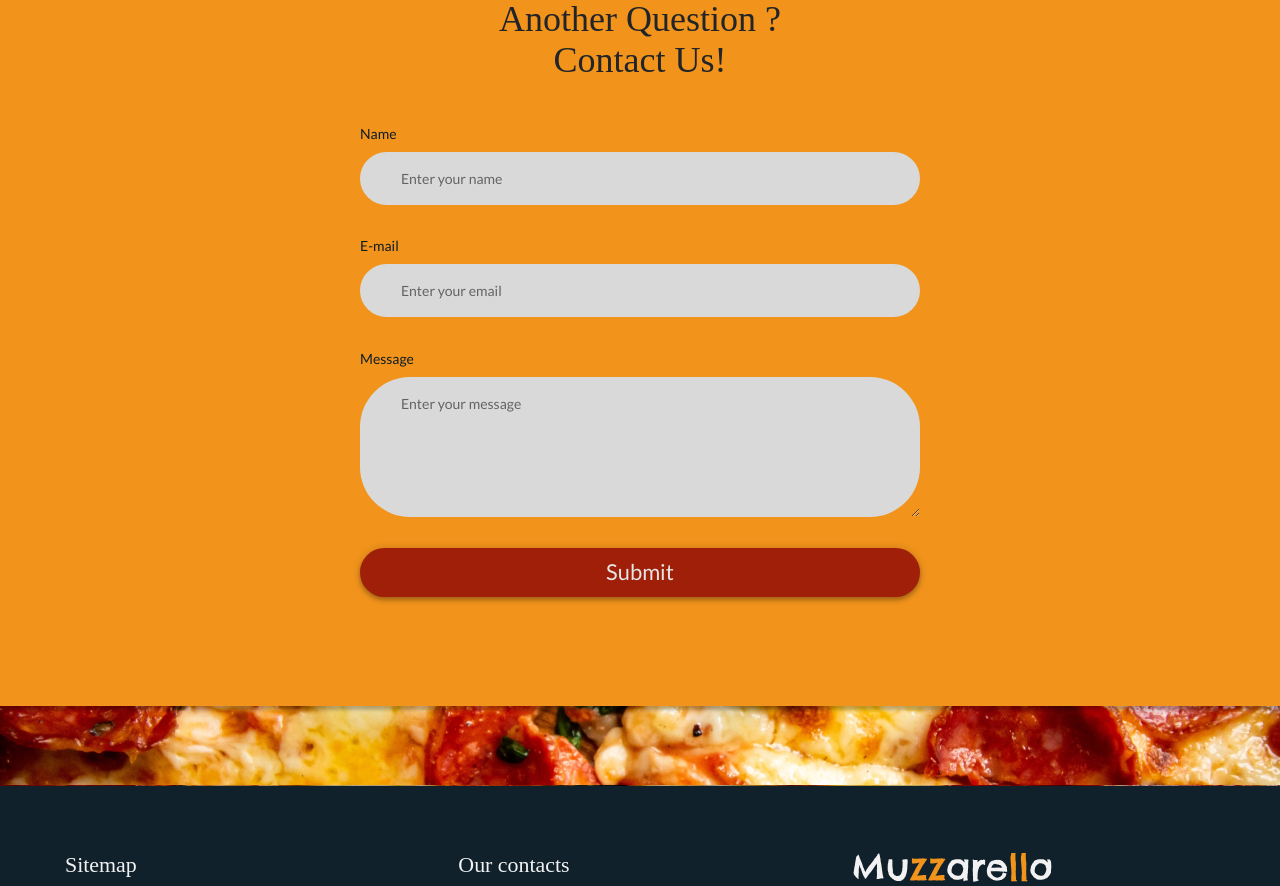
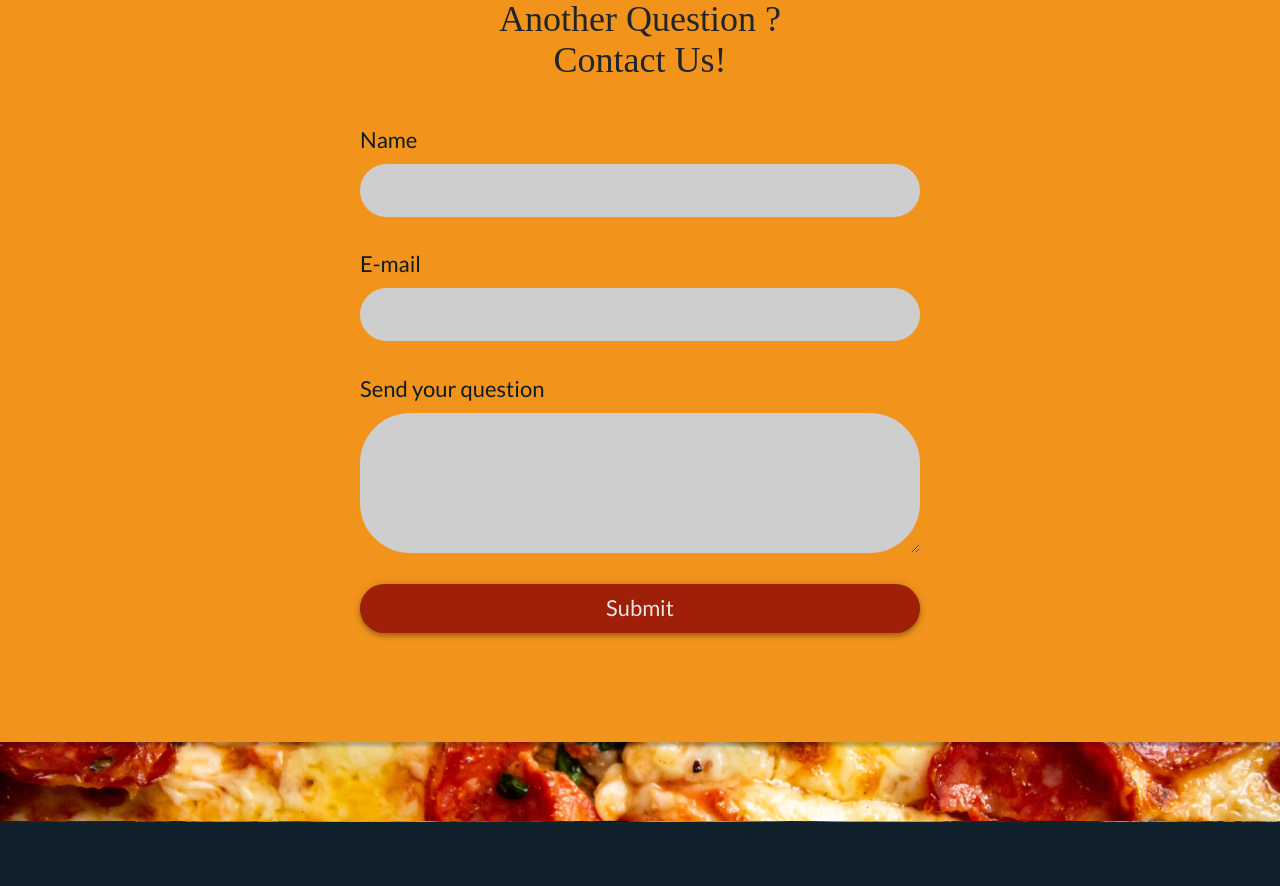
Before and after one commit to Matheusdoe-dev/Muzzarella-webapp, a React (Create React App) app: page /faq in a window 1280 px wide. Shown: the part 880-1766 px from the top of the page. Built offline with nearby package versions, Linux system fonts and the light colour scheme; a web font is replaced by a local one.

Commit message:
:lipstick: chore: putting Input and Textarea components on QuestionSection component

```diff
--- a/src/components/Question-section/index.js
+++ b/src/components/Question-section/index.js
@@ -3,6 +3,8 @@ import React from "react";
 import Container from "react-bootstrap/Container";
 import Row from "react-bootstrap/Row";
 import Col from "react-bootstrap/Col";
+import Input from "../Input";
+import Textarea from "../Textarea";
 // styled-components
 import { QuestionWrapper } from "./styles";
 import { SubmitButton } from "../../styles/objects/button";
@@ -20,31 +22,9 @@ const QuestionSection = () => {
                   Contact Us!
                 </h3>
 
-                <label htmlFor="name">Name</label>
-                <input
-                  type="text"
-                  name="name"
-                  id="name"
-                  placeholder="Enter your name"
-                  required
-                />
-
-                <label htmlFor="email">E-mail</label>
-                <input
-                  type="email"
-                  name="email"
-                  id="email"
-                  placeholder="Enter your email"
-                  required
-                />
-
-                <label htmlFor="message">Message</label>
-                <textarea
-                  name="message"
-                  id="message"
-                  placeholder="Enter your message"
-                  required
-                />
+                <Input name="name" label="Name" />
+                <Input type="email" name="email" label="E-mail" />
+                <Textarea name="message" label="Send your question" />
 
                 <SubmitButton
                   type="submit"
```
